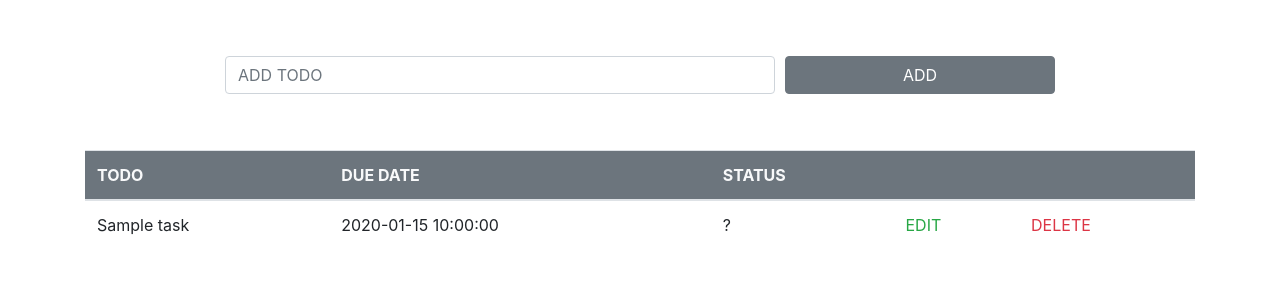
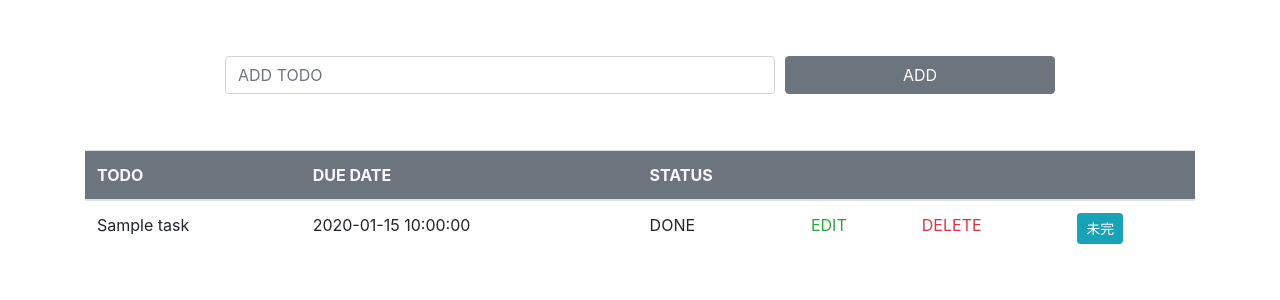
Before and after one commit to itk-mnmgit/php_oop, a PHP site: page / in a window 1280 px wide. Shown: the part 56-356 px from the top of the page. Run offline with PHP 8.4, Linux system fonts and the light colour scheme; tables that the repository leaves empty or names only in its code hold one stand-in row (values such as "Sample post").

Commit message:
完了ボタンつけただけ

```diff
--- a/assets/js/app.js
+++ b/assets/js/app.js
@@ -24,8 +24,8 @@ $(function(){
             // $('tbody').append(`<p>${data["name"]}<?p>`);
             console.log(data);
 
-            $('tbody').append(
-                `<tr>` +
+            $('tbody').prepend(
+                `<tr class = ${data['id']}>` +
                     `<td>${data['name']}</td>` +
                     `<td>${data['update_at']}</td>` +
                     `<td>?</td>` +
@@ -37,6 +37,9 @@ $(function(){
                     `</td>` +
                 `</tr>`
             );
+
+            //ADDした後入力欄リセット
+            $('#input-task').val('');
 
         }).fail((error) =>{
             console.log(error);
@@ -70,7 +73,8 @@ $(function(){
                 }
 
             }).done((data) =>{
-                console.log(data);
+            //帰ってきたIDと同じクラス名の<tr>を削除
+                $(`.${data}`).fadeOut(1000);
 
             }).fail((error) =>{
                 console.log(error);
@@ -78,4 +82,7 @@ $(function(){
 
    });
 
+   $(document).on('click', '.done-button', function(){
+   });
+
 });
--- a/delete.php
+++ b/delete.php
@@ -8,6 +8,8 @@ $todo = new Todo();
 
 $todo->delete($id);
 
+
+//IDを返す
 echo json_encode($id);
 
 
--- a/index.php
+++ b/index.php
@@ -54,24 +54,40 @@ $tasks = $todo->all();
                         <th>STATUS</th>
                         <th></th>
                         <th></th>
+                        <th></th>
                     </tr>
                 </thead>
                 <tbody>
                 <?php foreach ($tasks as $task):?>
-                    <tr>
+                    <tr class = "<?php echo h($task['id']); ?>">
                         <td>
                         <?php echo h($task['name']); ?>
                         </td>
                         <td>
                         <?php echo h($task['update_at']); ?>
                         </td>
-                        <td>?</td>
-                            <td>
-                                <a class="text-success" href="edit.php?id=<?php echo h($task['id']); ?>">EDIT</a>
-                            </td>
-                            <td>
-                            <a data-id="<?php echo $task['id']; ?>" class="text-danger delete-button" href="delete.php?id=<?php echo $task['id']; ?>">DELETE</a>
-                            </td>
+
+                    <?php if (h($task['done_flg']) == 0): ?>
+                        <td>NOT YET</td>
+                    <?php else : ?>
+                        <td>DONE</td>
+                    <?php endif; ?>
+
+                        <td>
+                            <a class="text-success" href="edit.php?id=<?php echo h($task['id']); ?>">EDIT</a>
+                        </td>
+                        <td>
+                        <a data-id="<?php echo $task['id']; ?>" class="text-danger delete-button feedoutDelete" href="delete.php?id=<?php echo $task['id']; ?>">DELETE</a>
+                        </td>
+                    <?php if (h($task['done_flg']) == 0): ?>
+                        <td>
+                            <button class="btn btn-secondary done-button btn-sm">完了</button>
+                        </td>
+                    <?php else: ?>
+                    <td>
+                            <button class="btn btn-info done-button btn-sm">未完</button>
+                        </td>
+                    <?php endif; ?>
                     </tr>
                 <?php endforeach; ?>
                 </tbody>
```
